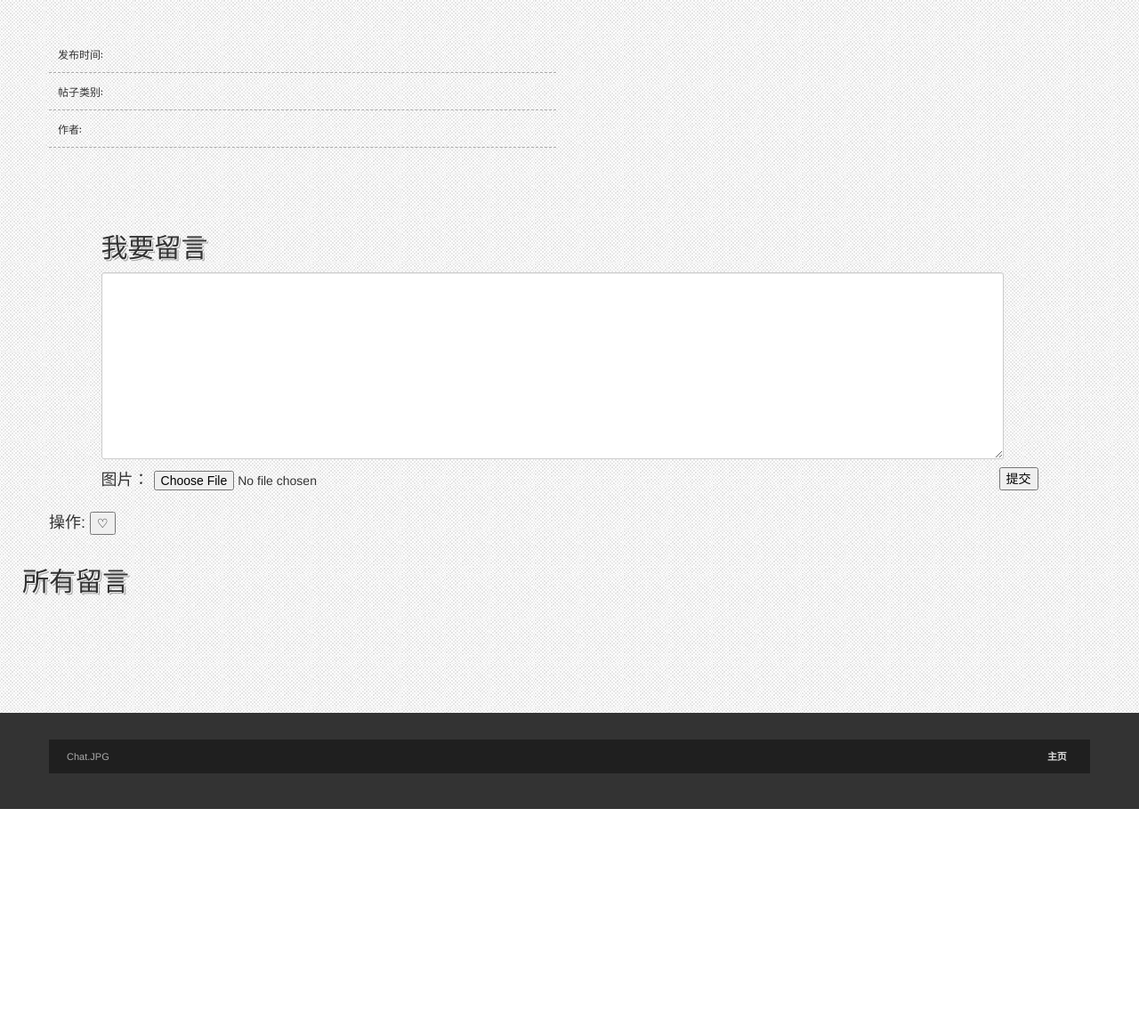
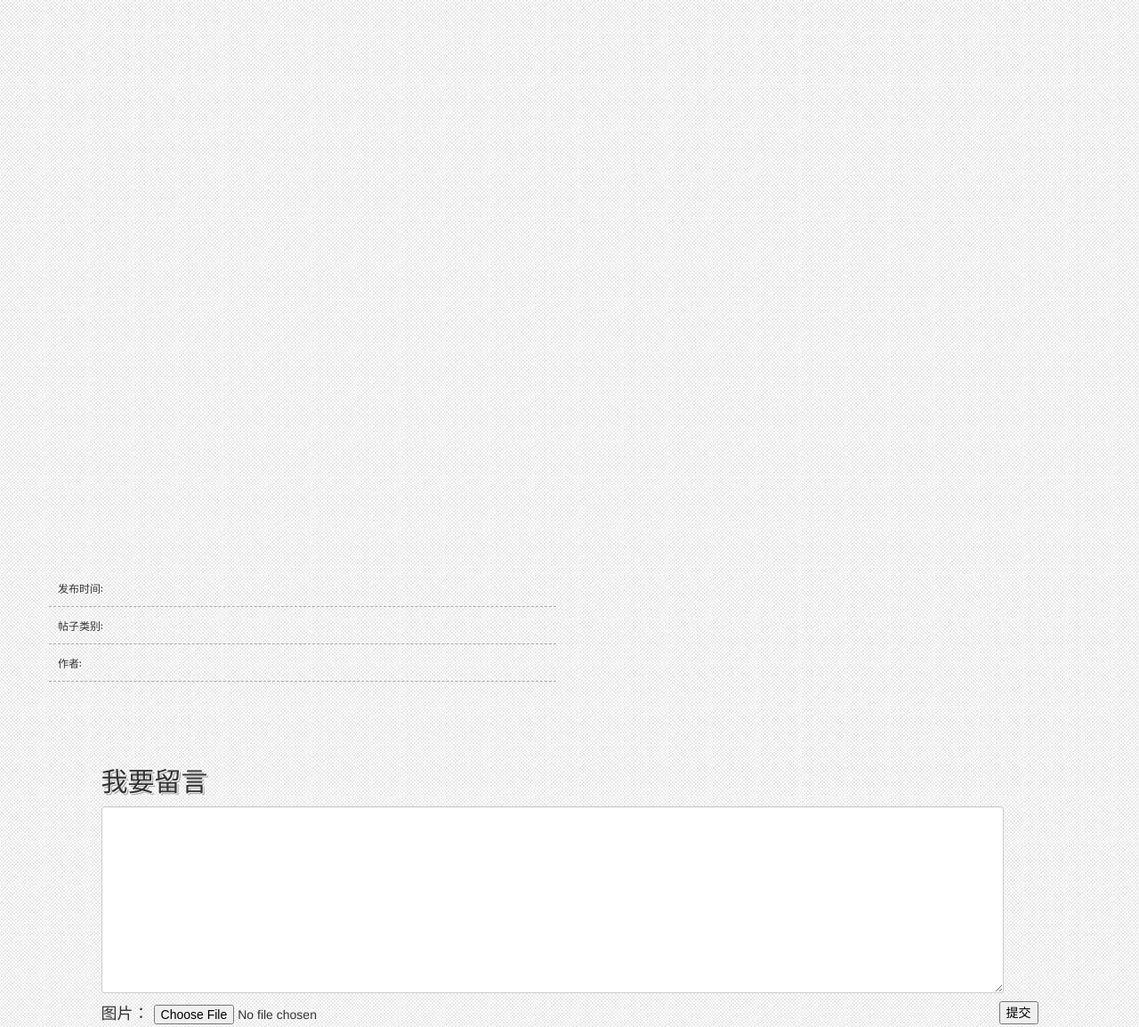
Before and after one commit to zshihang213/chat, a Django app: template templates/single.html in a window 1280 px wide. Shown: the part 105-1259 px from the top of the page at 89% size. Before the commit the page ends 1014 px from the top, so only its background shows below. Run offline with Django 3.2, Linux system fonts and the light colour scheme; the template is opened without the code that fills it, so the values that code supplies are empty; some libraries are stand-ins or nearby versions.

Commit message:
Update single.html

```diff
--- a/templates/single.html
+++ b/templates/single.html
@@ -140,7 +140,7 @@
                     <!-- 图片 -->
                     <img src="{{ t_photo }}" class="align-left thumbnail" alt="image" onerror="this.style.display='none'">
                     <!-- 基本信息 -->
-                    <ul class="project-info">
+                    <ul class="project-info" style="margin-top: 600px">
                         <li><h6>发布时间:</h6> {{ t_time }}</li>
                         <li><h6>帖子类别:</h6> {{ kname }}</li>
                         <li><h6>作者:</h6> {{ t_uid }}</li>
```
